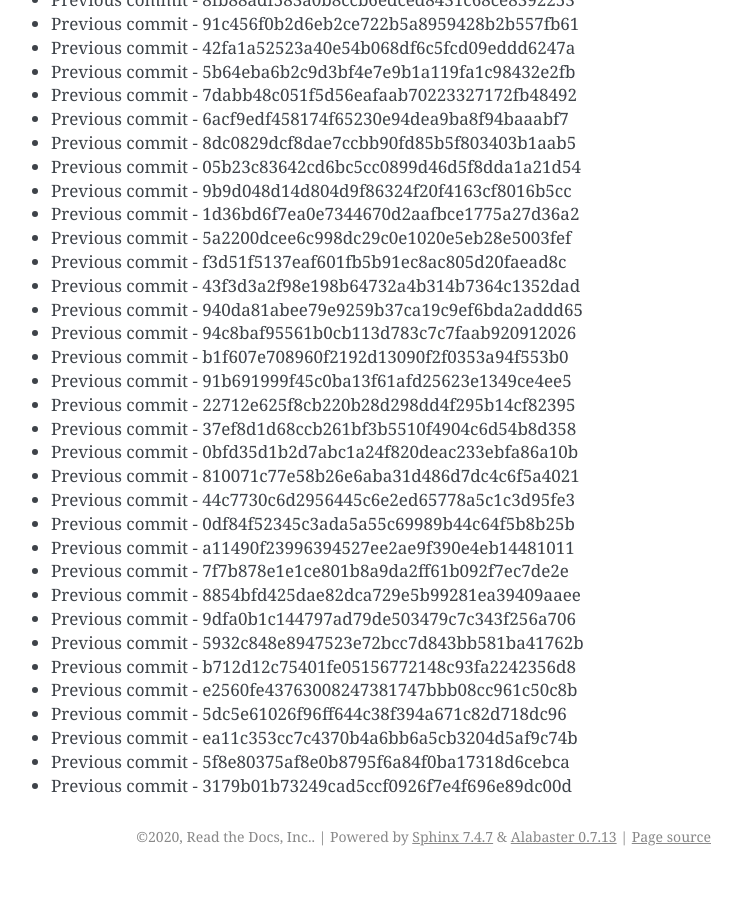
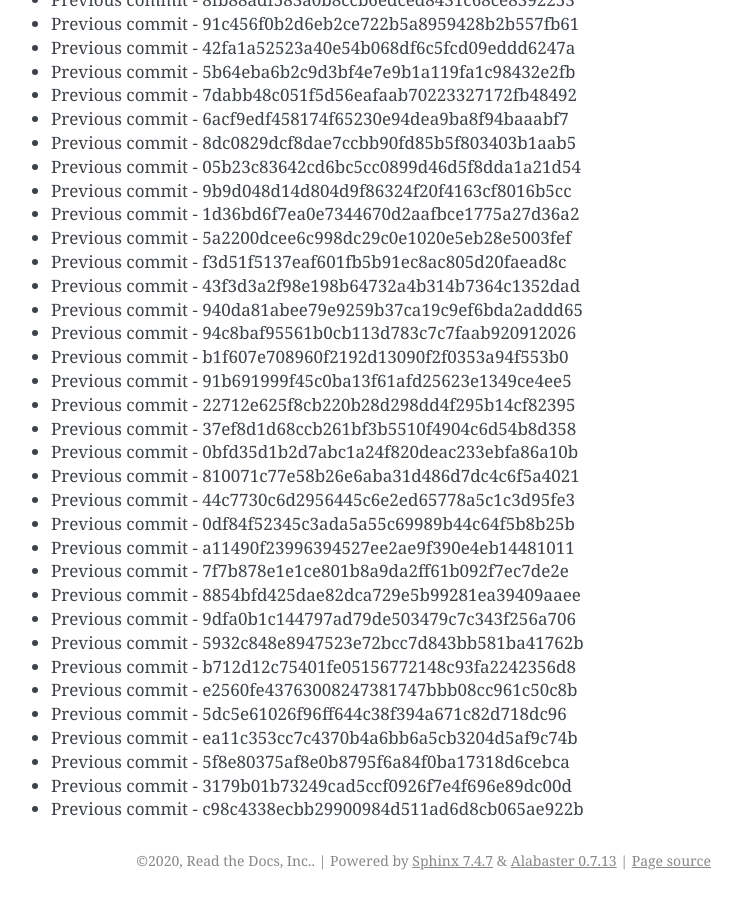
Before and after one commit to readthedocs/rtd-git-stresstest, a Sphinx documentation site: the page built from docs/updates.rst, in a window 1280 px wide and 900 px high, scrolled down 81755 px. Shown: the whole window, without its empty margins (399-1141 px from the left). Built offline with Sphinx 7.4.7, drawn with Linux system fonts in a browser that asks for light colours; before the commit the page ends 82631 px from its top, so only the background shows below that.

Commit message:
Generating commit from previous: c98c4338ecbb29900984d511ad6d8cb065ae922b

```diff
--- a/docs/updates.rst
+++ b/docs/updates.rst
@@ -3467,3 +3467,4 @@ It can be tested for any performance characteristics.
 * Previous commit - ea11c353cc7c4370b4a6bb6a5cb3204d5af9c74b
 * Previous commit - 5f8e80375af8e0b8795f6a84f0ba17318d6cebca
 * Previous commit - 3179b01b73249cad5ccf0926f7e4f696e89dc00d
+* Previous commit - c98c4338ecbb29900984d511ad6d8cb065ae922b
```
